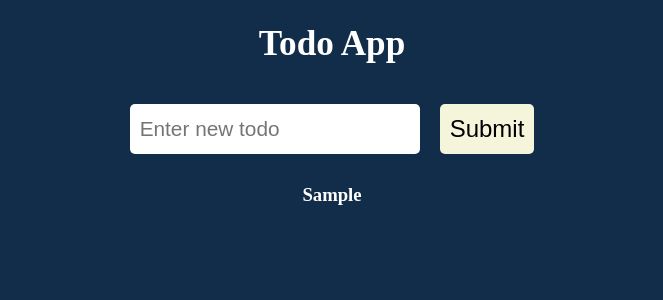
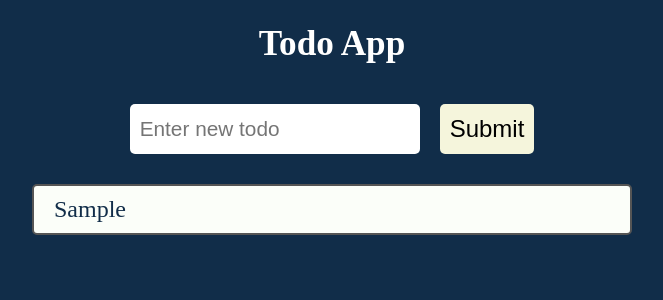
Before and after one commit to YurroUzhgorod/todo-app, a React (Create React App) app: page / in a window 1280 px wide. Both pictures are taken after typing "Sample" into the empty fields and a click on the button "Submit". Shown: the top 300 px of the page, without its empty margins (308-971 px from the left). Built offline with nearby package versions, Linux system fonts and the light colour scheme.

Commit message:
added styles to todo component and connected it

```diff
--- a/src/components/Todos/Todo.js
+++ b/src/components/Todos/Todo.js
@@ -1,5 +1,11 @@
+import styles from "./Todo.module.css";
+
 function Todo({ todo }) {
-  return <h3>{todo}</h3>;
+  return (
+    <div className={styles.todo}>
+      <div className={styles.todoText}>{todo}</div>
+    </div>
+  );
 }
 
 export default Todo;
--- a/src/components/Todos/Todo.module.css
+++ b/src/components/Todos/Todo.module.css
@@ -0,0 +1,16 @@
+.todo {
+  display: flex;
+  align-items: center;
+  padding: 10px 20px;
+  margin: 15px 0;
+  font-size: 1.5rem;
+  border-radius: 5px;
+  border: 2px solid #555;
+  color: #112d49;
+  background-color: #fbfef9;
+}
+
+.todoText {
+  width: 100%;
+  text-align: left;
+}
```
